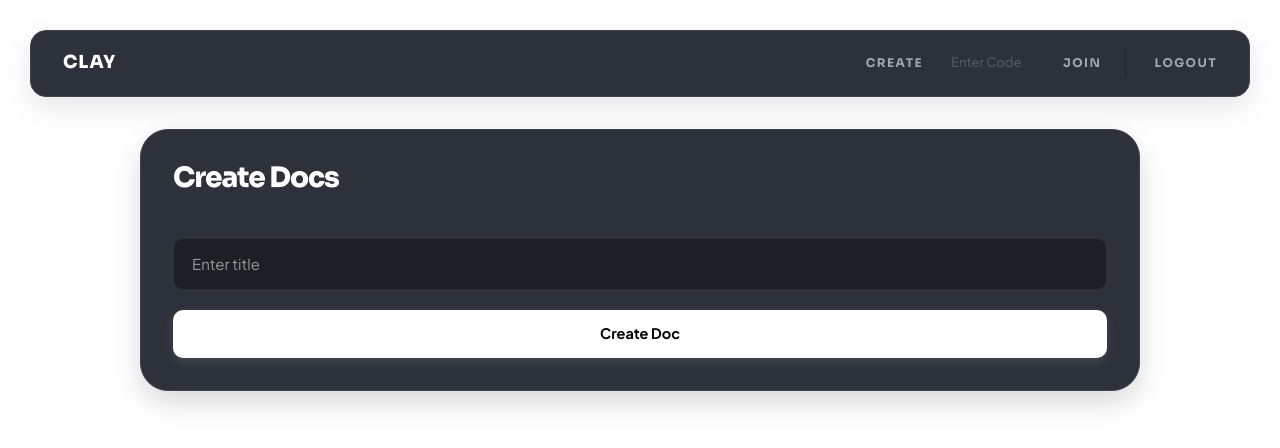
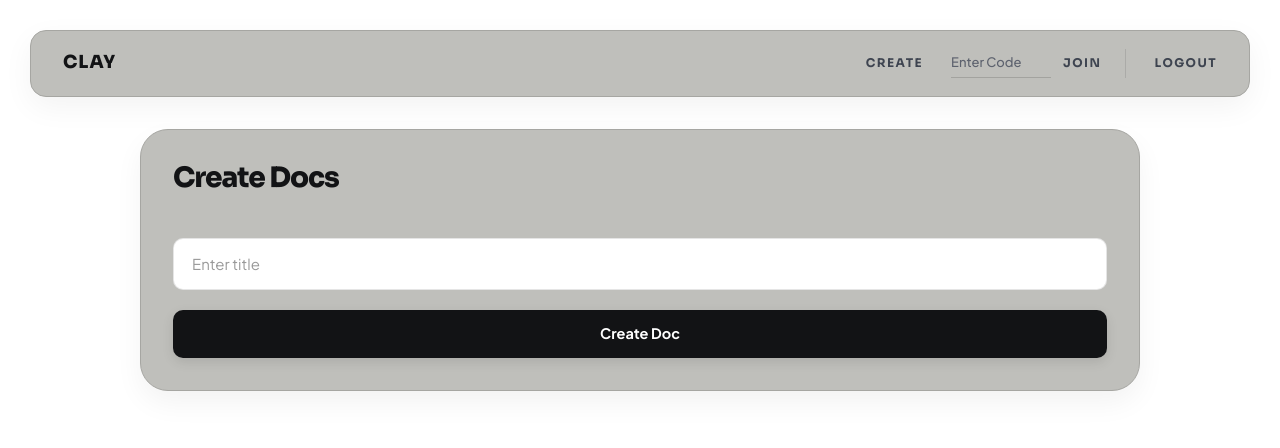
Before and after one commit to devanshu2607/Your-Docs, a React (Create React App) app in the folder docs-react/: page /create_docs in a window 1280 px wide. Shown: the top 448 px of the page. Built offline with nearby package versions, Linux system fonts and the light colour scheme; no server answers; the HTML template or start-up script is replaced by a standard one.

Commit message:
feat: use BFBFBB sand background for navbar, hero box, and docs box, and style all contents for light theme contrast

```diff
--- a/docs-react/src/pages/JoinDocs.js
+++ b/docs-react/src/pages/JoinDocs.js
@@ -193,7 +193,7 @@ export default function JoinDocs() {
                 {error && <p style={{ color: "#e11d48", marginTop: "10px" }}>{error}</p>}
 
                 {!joined ? (
-                    <p style={{ color: "#a0a5b0" }}>Connecting…</p>
+                    <p style={{ color: "#3e4450" }}>Connecting…</p>
                 ) : (
                     <>
                         <p style={{ color: "#10b981", margin: "10px 0", fontWeight: "600" }}>Connected ✅</p>
--- a/docs-react/src/pages/User.css
+++ b/docs-react/src/pages/User.css
@@ -1503,10 +1503,10 @@ section {
 .dashboard-hero {
   display: grid;
   grid-template-columns: 45% 55%;
-  background-color: #2d3139; /* Soft light-medium slate gray */
+  background-color: #BFBFBB; /* Sand background */
   border-radius: var(--r-xl);
   overflow: hidden;
-  border: 1px solid #3e4450;
+  border: 1px solid #a6a6a2;
   margin-bottom: 32px;
   min-height: 380px;
 }
@@ -1555,13 +1555,13 @@ section {
   flex-direction: column;
   justify-content: center;
   position: relative;
-  color: #ffffff;
+  color: #121315 !important; /* Dark text */
   /* Monospace/developer grid lines */
   background-image:
-    linear-gradient(to right, rgba(255, 255, 255, 0.04) 1px, transparent 1px),
-    linear-gradient(to bottom, rgba(255, 255, 255, 0.04) 1px, transparent 1px);
+    linear-gradient(to right, rgba(0, 0, 0, 0.04) 1px, transparent 1px),
+    linear-gradient(to bottom, rgba(0, 0, 0, 0.04) 1px, transparent 1px);
   background-size: 30px 30px;
-  background-color: #343943; /* Lighter soft slate gray */
+  background-color: #BFBFBB; /* Sand background */
 }
 
 .dashboard-hero-content h1 {
@@ -1570,7 +1570,7 @@ section {
   font-weight: 700;
   line-height: 1.25;
   margin: 0 0 16px 0;
-  color: #ffffff;
+  color: #121315 !important; /* Dark text */
   letter-spacing: -0.02em;
 }
 
@@ -1592,14 +1592,14 @@ section {
 .dashboard-hero-content p {
   font-family: 'Plus Jakarta Sans', sans-serif;
   font-size: 14px;
-  color: #a0a5b0;
+  color: #3e4450 !important; /* Dark text */
   margin: 0 0 24px 0;
   line-height: 1.6;
   max-width: 480px;
 }
 
 .dashboard-hero-content p strong {
-  color: #ffffff;
+  color: #121315 !important; /* Dark text */
   font-weight: 600;
 }
 
@@ -1607,10 +1607,10 @@ section {
   display: inline-flex;
   align-items: center;
   padding: 6px 12px;
-  background-color: rgba(255, 255, 255, 0.08);
-  border: 1px solid rgba(255, 255, 255, 0.12);
+  background-color: rgba(0, 0, 0, 0.05);
+  border: 1px solid rgba(0, 0, 0, 0.08);
   border-radius: var(--r-sm);
-  color: #e0e5f0;
+  color: #3e4450 !important; /* Dark text */
   font-family: 'JetBrains Mono', monospace;
   font-size: 11px;
   margin-bottom: 16px;
@@ -1621,13 +1621,13 @@ section {
 .dashboard-hero-content .btn {
   width: fit-content;
   min-height: 44px;
-  background-color: #ffffff;
-  color: #000000;
+  background-color: #121315 !important; /* Dark background */
+  color: #ffffff !important;            /* White text */
   padding: 0 24px;
   font-size: 13.5px;
   border-radius: var(--r-md);
   font-weight: 700;
-  box-shadow: 0 4px 12px rgba(255, 255, 255, 0.1);
+  box-shadow: 0 4px 12px rgba(0, 0, 0, 0.1) !important;
   display: flex;
   align-items: center;
   gap: 8px;
@@ -1637,8 +1637,9 @@ section {
 }
 
 .dashboard-hero-content .btn:hover {
-  background-color: #f0f0f0;
+  background-color: #2d3139 !important;
   transform: translateY(-1px);
+  box-shadow: 0 6px 16px rgba(0, 0, 0, 0.15) !important;
 }
 
 /* Sub-title for all documents section */
@@ -1665,15 +1666,15 @@ section {
 }
 
 .dashboard-page .navbar {
-  background-color: #2d3139 !important; /* Soft light-medium slate gray */
-  border-color: #3e4450 !important;
+  background-color: #BFBFBB !important; /* Sand background */
+  border-color: #a6a6a2 !important;
   display: flex;
   justify-content: space-between;
   align-items: center;
   padding: 18px 32px !important;
   border-radius: var(--r-xl) !important;
   margin-bottom: 32px;
-  box-shadow: 0 10px 30px rgba(0, 0, 0, 0.1) !important;
+  box-shadow: 0 10px 30px rgba(0, 0, 0, 0.05) !important;
 }
 
 .dashboard-page .navbar h2 {
@@ -1681,7 +1682,7 @@ section {
   font-size: 18px;
   font-weight: 800;
   letter-spacing: 0.05em;
-  color: #ffffff !important;
+  color: #121315 !important; /* Dark brand */
   text-transform: uppercase;
   margin: 0;
 }
@@ -1698,18 +1699,18 @@ section {
   font-weight: 700;
   text-transform: uppercase;
   letter-spacing: 0.12em;
-  color: #a0a5b0;
+  color: #3e4450 !important; /* Dark link color */
   cursor: pointer;
   transition: color 0.2s ease, transform 0.2s ease;
   user-select: none;
 }
 
 .dashboard-page .navbar .nav-link:hover {
-  color: #ffffff;
+  color: #121315 !important;
 }
 
 .dashboard-page .navbar .nav-link.logout:hover {
-  color: #e11d48; /* Crimson highlight for logout link */
+  color: #e11d48 !important; /* Crimson highlight for logout link */
 }
 
 /* Join group container inside navbar */
@@ -1717,19 +1718,19 @@ section {
   display: flex;
   align-items: center;
   gap: 12px;
-  border-right: 1px solid #232529;
+  border-right: 1px solid rgba(0, 0, 0, 0.1) !important;
   padding-right: 24px;
 }
 
 .dashboard-page .navbar .nav-join-group input {
   background-color: transparent !important;
   border: none !important;
-  border-bottom: 1px solid #2e3138 !important;
+  border-bottom: 1px solid rgba(0, 0, 0, 0.15) !important;
   border-radius: 0 !important;
   padding: 4px 0 !important;
   font-family: 'Plus Jakarta Sans', sans-serif !important;
   font-size: 13px !important;
-  color: #ffffff !important;
+  color: #121315 !important;
   max-width: 100px !important;
   transition: border-bottom-color 0.2s ease !important;
   box-shadow: none !important;
@@ -1741,7 +1742,7 @@ section {
 }
 
 .dashboard-page .navbar .nav-join-group input::placeholder {
-  color: #525866;
+  color: #5d626e !important;
   font-weight: 500;
 }
 
@@ -1955,15 +1956,15 @@ section {
 
 /* Navbar overrides for docs page */
 .docs-page .navbar {
-  background-color: #2d3139 !important; /* Soft light-medium slate gray */
-  border-color: #3e4450 !important;
+  background-color: #BFBFBB !important; /* Sand background */
+  border-color: #a6a6a2 !important;
   display: flex;
   justify-content: space-between;
   align-items: center;
   padding: 18px 32px !important;
   border-radius: var(--r-xl) !important;
   margin-bottom: 32px;
-  box-shadow: 0 10px 30px rgba(0, 0, 0, 0.1) !important;
+  box-shadow: 0 10px 30px rgba(0, 0, 0, 0.05) !important;
 }
 
 .docs-page .navbar h2 {
@@ -1971,7 +1972,7 @@ section {
   font-size: 18px;
   font-weight: 800;
   letter-spacing: 0.05em;
-  color: #ffffff !important;
+  color: #121315 !important;
   text-transform: uppercase;
   margin: 0;
 }
@@ -1988,37 +1989,37 @@ section {
   font-weight: 700;
   text-transform: uppercase;
   letter-spacing: 0.12em;
-  color: #a0a5b0;
+  color: #3e4450 !important;
   cursor: pointer;
   transition: color 0.2s ease, transform 0.2s ease;
   user-select: none;
 }
 
 .docs-page .navbar .nav-link:hover {
-  color: #ffffff;
+  color: #121315 !important;
 }
 
 .docs-page .navbar .nav-link.logout:hover {
-  color: #e11d48;
+  color: #e11d48 !important;
 }
 
 .docs-page .navbar .nav-join-group {
   display: flex;
   align-items: center;
   gap: 12px;
-  border-right: 1px solid #232529;
+  border-right: 1px solid rgba(0, 0, 0, 0.1) !important;
   padding-right: 24px;
 }
 
 .docs-page .navbar .nav-join-group input {
   background-color: transparent !important;
   border: none !important;
-  border-bottom: 1px solid #2e3138 !important;
+  border-bottom: 1px solid rgba(0, 0, 0, 0.15) !important;
   border-radius: 0 !important;
   padding: 4px 0 !important;
   font-family: 'Plus Jakarta Sans', sans-serif !important;
   font-size: 13px !important;
-  color: #ffffff !important;
+  color: #121315 !important;
   max-width: 100px !important;
   transition: border-bottom-color 0.2s ease !important;
   box-shadow: none !important;
@@ -2030,17 +2031,17 @@ section {
 }
 
 .docs-page .navbar .nav-join-group input::placeholder {
-  color: #525866;
+  color: #5d626e !important;
   font-weight: 500;
 }
 
 /* Card layout wrapper */
 .docs-page .docs {
-  background-color: #2d3139 !important; /* Soft light-medium slate gray */
-  border: 1px solid #3e4450 !important;
+  background-color: #BFBFBB !important; /* Sand background */
+  border: 1px solid #a6a6a2 !important;
   border-radius: 28px !important;
   padding: 32px !important;
-  box-shadow: 0 12px 28px rgba(0, 0, 0, 0.15) !important;
+  box-shadow: 0 12px 28px rgba(0, 0, 0, 0.05) !important;
   margin: 0 auto;
   max-width: 1000px;
 }
@@ -2049,17 +2050,17 @@ section {
   font-family: 'Sora', sans-serif;
   font-size: 28px;
   font-weight: 800;
-  color: #ffffff !important;
+  color: #121315 !important; /* Dark text */
   margin-top: 0;
   margin-bottom: 24px;
 }
 
 /* Input boxes styling */
 .docs-page .inputBox input {
-  background-color: #1d1f24 !important;
-  border: 1px solid #2e3138 !important;
+  background-color: #ffffff !important;
+  border: 1px solid rgba(0, 0, 0, 0.1) !important;
   border-radius: var(--r-md) !important;
-  color: #ffffff !important;
+  color: #121315 !important;
   padding: 14px 18px !important;
   font-family: 'Plus Jakarta Sans', sans-serif !important;
   font-size: 15px !important;
@@ -2073,12 +2074,12 @@ section {
 
 /* Button overrides for dark theme docs pages */
 .docs-page .docs .btn {
-  background-color: #ffffff !important;
-  color: #000000 !important;
+  background-color: #121315 !important; /* Dark background */
+  color: #ffffff !important;            /* White text */
   border-radius: var(--r-md) !important;
   font-weight: 700 !important;
   min-height: 48px !important;
-  box-shadow: 0 4px 12px rgba(255, 255, 255, 0.1) !important;
+  box-shadow: 0 4px 12px rgba(0, 0, 0, 0.1) !important;
   transition: all 0.2s ease !important;
   border: none !important;
   cursor: pointer !important;
@@ -2088,55 +2089,55 @@ section {
 }
 
 .docs-page .docs .btn:hover {
-  background-color: #f0f0f0 !important;
+  background-color: #2d3139 !important;
   transform: translateY(-1px) !important;
-  box-shadow: 0 6px 16px rgba(255, 255, 255, 0.15) !important;
+  box-shadow: 0 6px 16px rgba(0, 0, 0, 0.15) !important;
 }
 
 .docs-page .docs .btn:active {
   transform: translateY(0) !important;
-  background-color: #e0e0e0 !important;
+  background-color: #121315 !important;
 }
 
 /* Lexical editor container overrides */
 .docs-page .lex-container {
-  background: #23272f !important;
-  border-color: #3e4450 !important;
+  background: #ffffff !important;
+  border-color: rgba(0, 0, 0, 0.1) !important;
   box-shadow: none !important;
 }
 
 .docs-page .lex-toolbar {
-  background: #2d3139 !important;
-  border-bottom-color: #3e4450 !important;
+  background: #fcfcfb !important;
+  border-bottom-color: rgba(0, 0, 0, 0.1) !important;
 }
 
 .docs-page .lex-toolbar button {
-  background: #1c1d21 !important;
-  border-color: #3e4450 !important;
-  color: #a0a5b0 !important;
+  background: #ffffff !important;
+  border-color: rgba(0, 0, 0, 0.1) !important;
+  color: #3e4450 !important;
 }
 
 .docs-page .lex-toolbar button:hover {
-  background: #2d3139 !important;
-  color: #ffffff !important;
-  border-color: #3e4450 !important;
+  background: #f1f3f5 !important;
+  color: #121315 !important;
+  border-color: rgba(0, 0, 0, 0.15) !important;
 }
 
 .docs-page .lex-divider {
-  background: #3e4450 !important;
+  background: rgba(0, 0, 0, 0.1) !important;
 }
 
 .docs-page .lex-content {
-  color: #ffffff !important;
-  caret-color: #ffffff !important;
+  color: #121315 !important;
+  caret-color: #121315 !important;
 }
 
 .docs-page .lex-placeholder {
-  color: #525866 !important;
+  color: #8a8e99 !important;
 }
 
 .docs-page .lex-h1, .docs-page .lex-h2, .docs-page .lex-h3 {
-  color: #ffffff !important;
+  color: #121315 !important;
 }
 
 .docs-page .lex-quote {
--- a/docs-react/src/pages/createdocs.js
+++ b/docs-react/src/pages/createdocs.js
@@ -218,8 +218,8 @@ export default function CreateDocs() {
 
                 {showCode && docId && (
                     <div style={{ margin: "10px 0" }}>
-                        <p style={{ color: "#a0a5b0", marginBottom: "4px" }}>Share Code:</p>
-                        <b style={{ color: "#ffffff", fontSize: "16px", fontFamily: "monospace" }}>{docId}</b>
+                        <p style={{ color: "#3e4450", marginBottom: "4px" }}>Share Code:</p>
+                        <b style={{ color: "#121315", fontSize: "16px", fontFamily: "monospace" }}>{docId}</b>
                     </div>
                 )}
 
--- a/docs-react/src/pages/updatedocs.js
+++ b/docs-react/src/pages/updatedocs.js
@@ -211,10 +211,10 @@ export default function UpdateDocs() {
                         onChange={e => setTitle(e.target.value)} />
                 </div>
 
-                {showCode && (
+                {showCode && id && (
                     <div style={{ margin: "10px 0" }}>
-                        <p style={{ color: "#a0a5b0", marginBottom: "4px" }}>Share Code:</p>
-                        <b style={{ color: "#ffffff", fontSize: "16px", fontFamily: "monospace" }}>{id}</b>
+                        <p style={{ color: "#3e4450", marginBottom: "4px" }}>Share Code:</p>
+                        <b style={{ color: "#121315", fontSize: "16px", fontFamily: "monospace" }}>{id}</b>
                     </div>
                 )}
 
```
